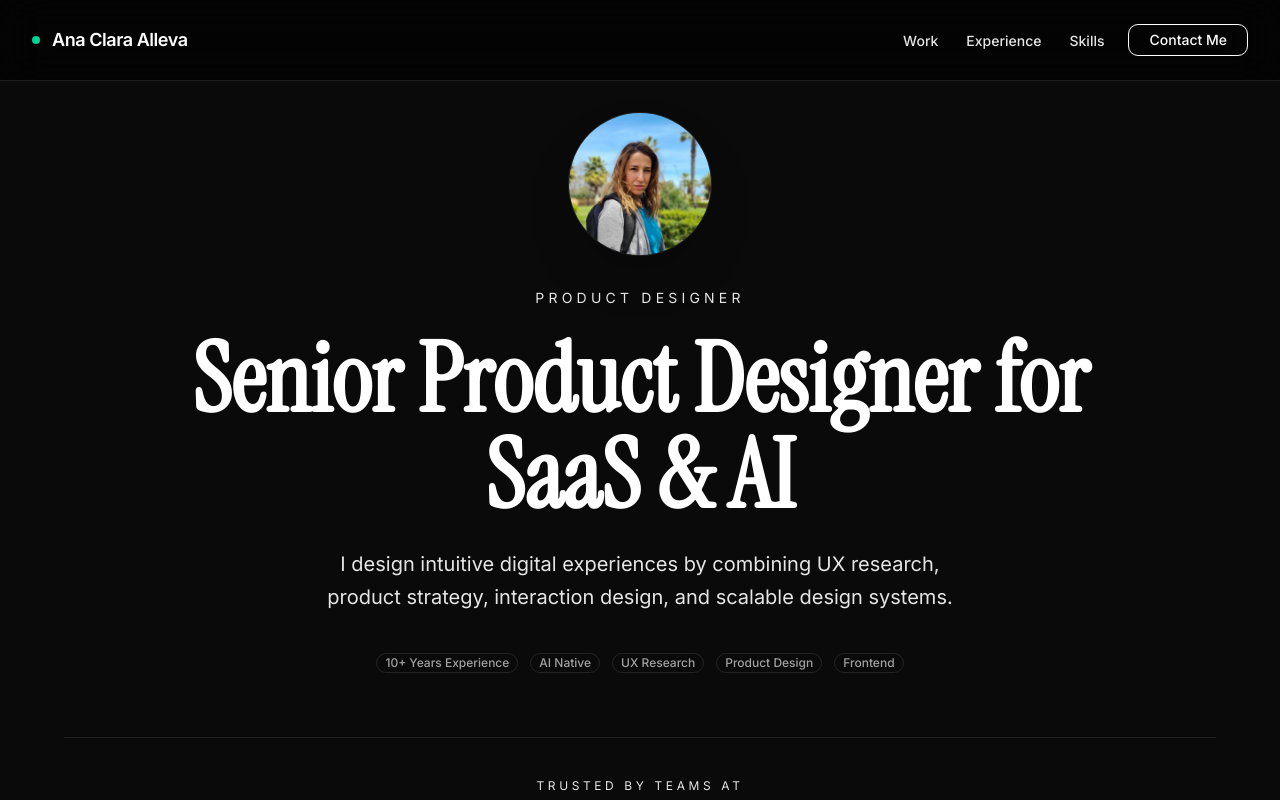
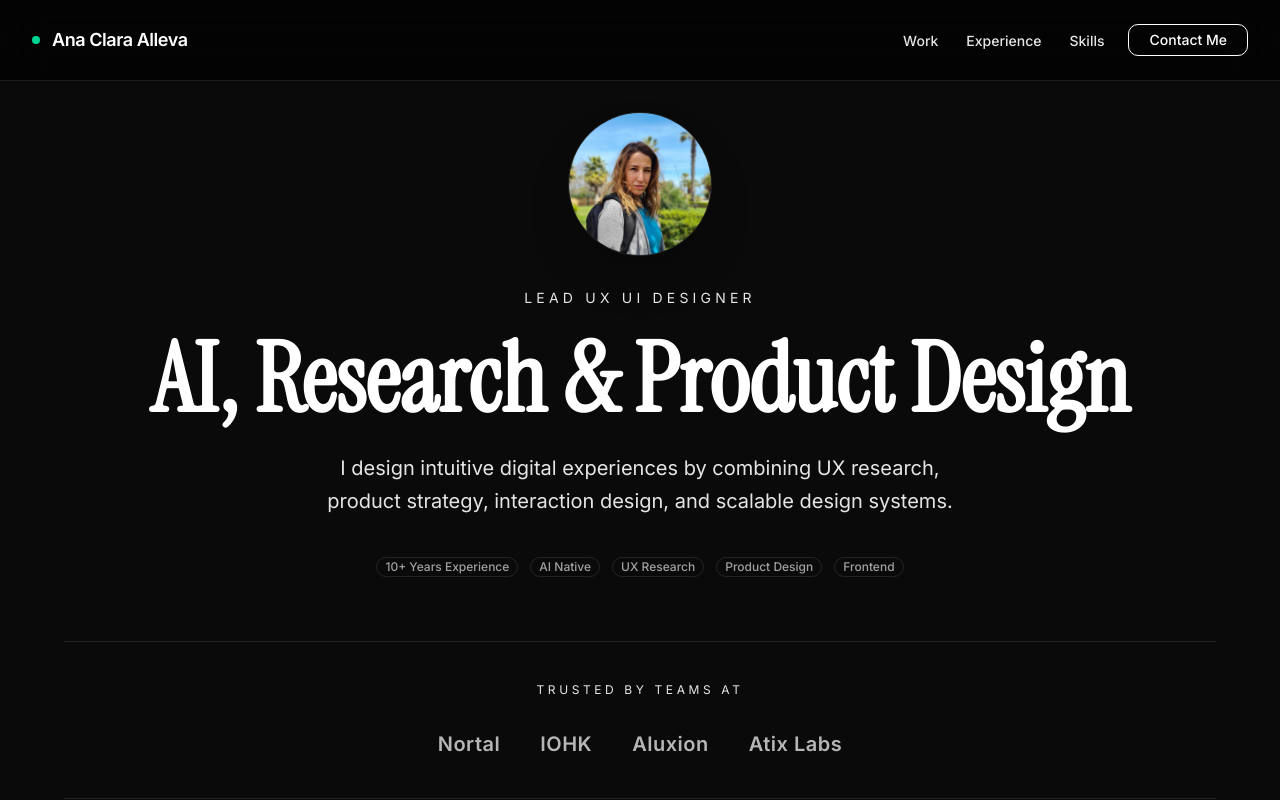
Before and after one commit to ana-alleva/ux-portfolio-2026, a React (Vite) app: page / in a window 1280 px wide. Shown: the top 800 px of the page. Built offline with nearby package versions, Linux system fonts and the light colour scheme.

Commit message:
change label

```diff
--- a/src/components/layout/Footer.tsx
+++ b/src/components/layout/Footer.tsx
@@ -7,8 +7,8 @@ export function Footer() {
           <h3 className="text-lg font-semibold text-white">Ana Clara Alleva</h3>
 
           <p className="mt-2 max-w-md text-sm leading-relaxed text-primary">
-            Senior Product Designer specialized in AI-powered and Enterprise
-            SaaS products. Available for remote opportunities.
+            Lead UX UI Designer specialized in AI-powered and Enterprise SaaS
+            products. Available for remote opportunities.
           </p>
 
           <p className="mt-4 text-xs text-primary">
--- a/src/data/contact.ts
+++ b/src/data/contact.ts
@@ -2,7 +2,7 @@ export const contactData = {
   badge: "Open to Work",
   title: "Let's work together.",
   description:
-    "I'm currently open to remote Senior Product Designer opportunities on global international teams.",
+    "I'm currently open to remote UX UI Designer opportunities on global international teams.",
 
   buttons: {
     linkedin: {
--- a/src/data/footer.ts
+++ b/src/data/footer.ts
@@ -3,7 +3,7 @@ export const footerData = {
 
   links: [
     {
-      label: "Senior Product Designer Portfolio",
+      label: "Senior UX UI Designer Portfolio",
       href: "#",
     },
     {
--- a/src/data/hero.ts
+++ b/src/data/hero.ts
@@ -1,6 +1,6 @@
 export const heroData = {
-  badge: "Product Designer",
-  title: "Senior Product Designer for SaaS & AI",
+  badge: "Lead UX UI Designer",
+  title: "AI, Research & Product Design",
   description:
     "I design intuitive digital experiences by combining UX research, product strategy, interaction design, and scalable design systems.",
   buttonPrimary: "View Selected Work",
```
